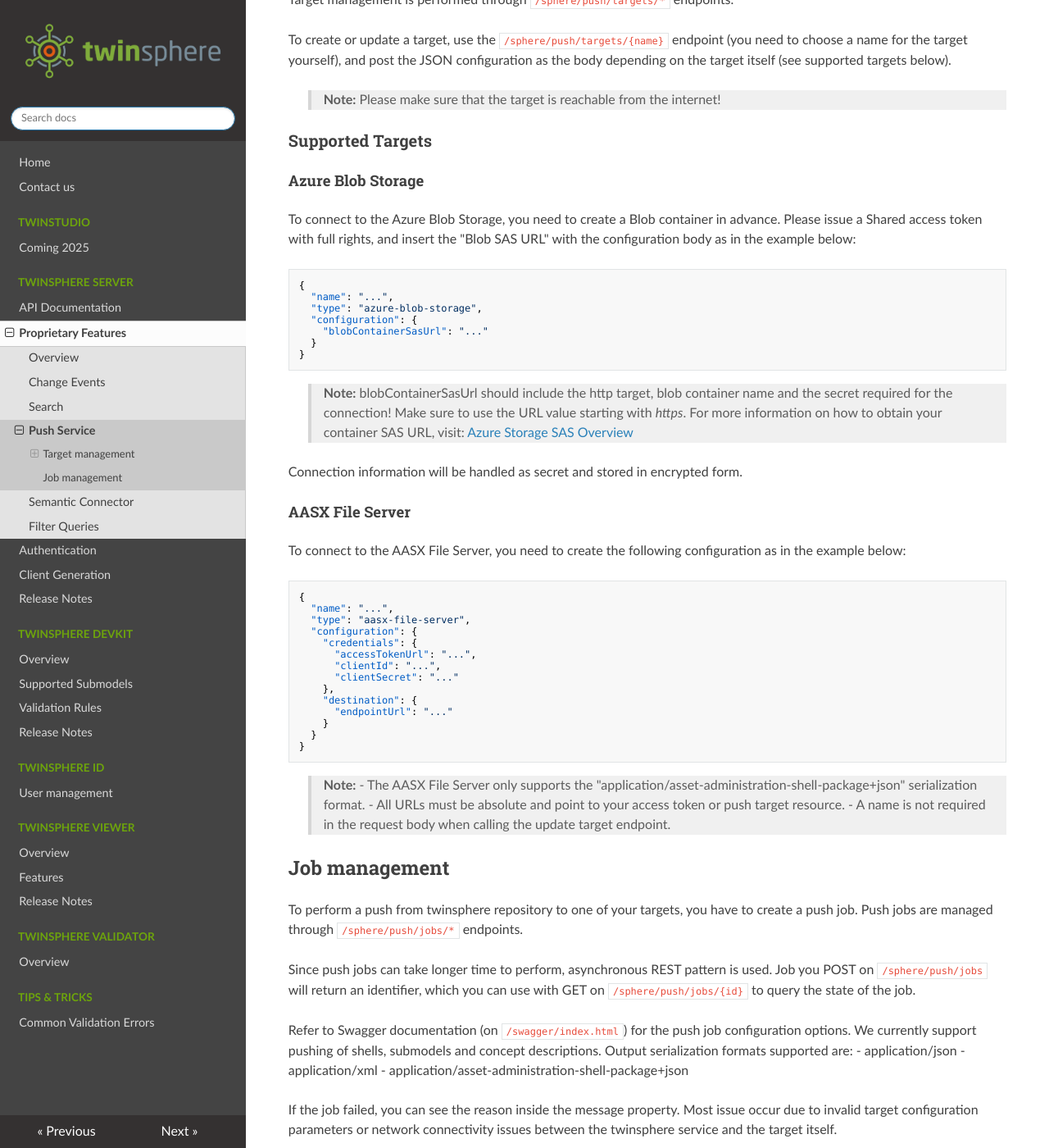
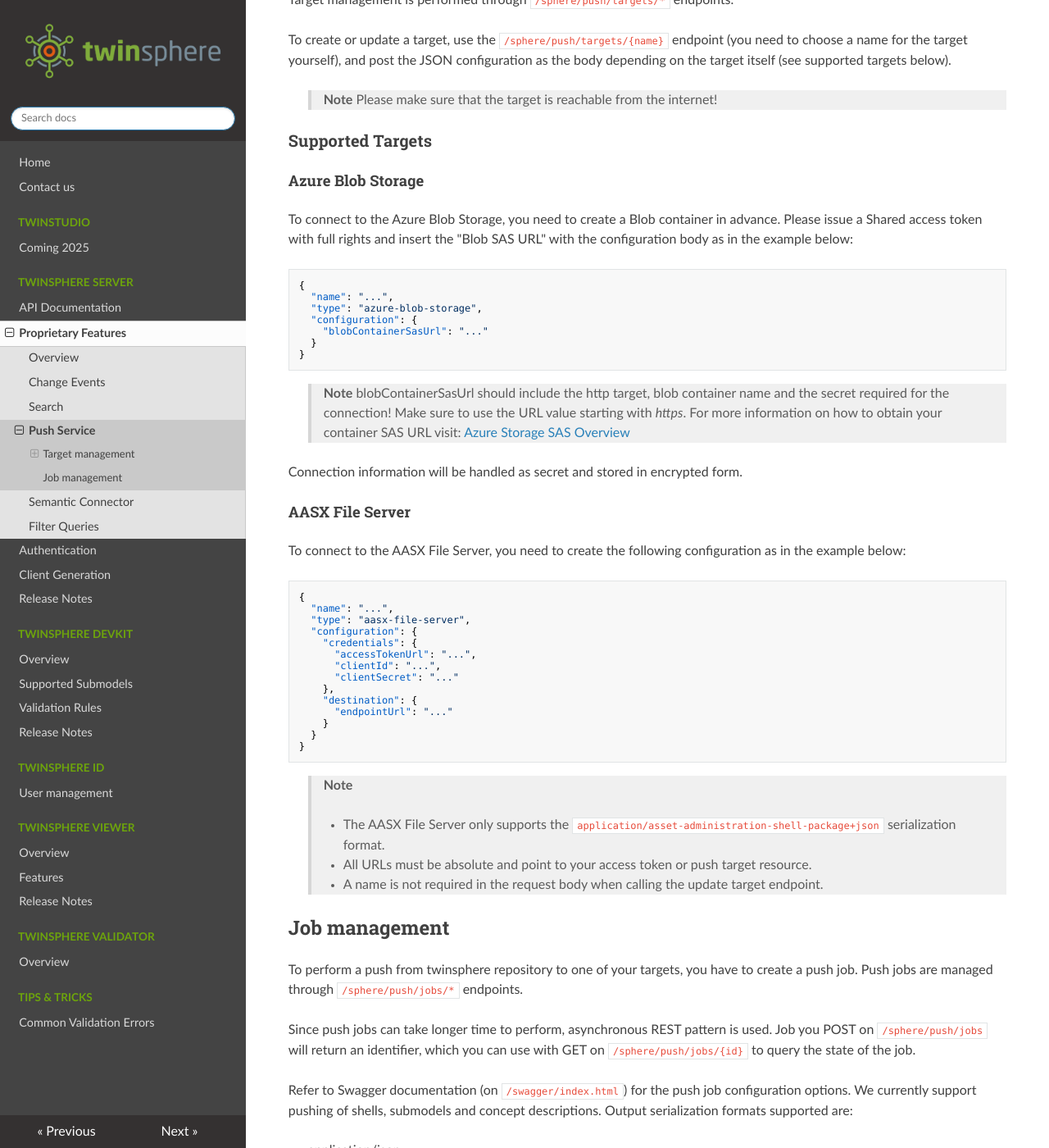
Before and after one commit to twinsphere/twinsphere.github.io, an MkDocs documentation site: the page built from docs/api-push-service.md, in a window 1280 px wide and 1400 px high, scrolled down 420 px. Shown: the whole window at 82% size. Built offline with MkDocs 1.6.1, drawn with Linux system fonts in a browser that asks for light colours; nearby versions of some CDN libraries; some of the changed text lies outside the part shown.

````diff
--- a/docs/api-push-service.md
+++ b/docs/api-push-service.md
@@ -1,6 +1,8 @@
 # Push Service
 
-The twinsphere push service allows you to push serialized asset administration shells from your twinsphere tenant to any of the configurable endpoints. Take a look at the Swagger for more API documentation around each parameter and return value.
+The twinsphere push service allows you to push serialized asset administration shells
+from your twinsphere tenant to any of the configurable endpoints.
+Take a look at the Swagger for more API documentation around each parameter and return value.
 
 To send AAS data to a desired target, the following procedure must be followed:
 
@@ -11,16 +13,20 @@ To send AAS data to a desired target, the following procedure must be followed:
 
 Target management is performed through `/sphere/push/targets/*` endpoints.
 
-To create or update a target, use the `/sphere/push/targets/{name}` endpoint (you need to choose a name for the target yourself), and post the JSON configuration as the body depending on the target itself (see supported targets below).
+To create or update a target, use the `/sphere/push/targets/{name}` endpoint
+(you need to choose a name for the target yourself), and post the JSON configuration
+as the body depending on the target itself (see supported targets below).
 
-> **Note:**
+> **Note**
 > Please make sure that the target is reachable from the internet!
 
 ### Supported Targets
 
 #### Azure Blob Storage
 
-To connect to the Azure Blob Storage, you need to create a Blob container in advance. Please issue a Shared access token with full rights, and insert the "Blob SAS URL" with the configuration body as in the example below:
+To connect to the Azure Blob Storage, you need to create a Blob container in advance.
+Please issue a Shared access token with full rights and insert the "Blob SAS URL" with
+the configuration body as in the example below:
 
 ```json
 {
@@ -32,8 +38,11 @@ To connect to the Azure Blob Storage, you need to create a Blob container in adv
 }
 ```
 
-> **Note:**
-> blobContainerSasUrl should include the http target, blob container name and the secret required for the connection! Make sure to use the URL value starting with *https*. For more information on how to obtain your container SAS URL, visit: [Azure Storage SAS Overview](https://learn.microsoft.com/en-us/azure/storage/common/storage-sas-overview)
+> **Note**
+> blobContainerSasUrl should include the http target, blob container name and the secret
+> required for the connection! Make sure to use the URL value starting with *https*.
+> For more information on how to obtain your container SAS URL
+> visit: [Azure Storage SAS Overview](https://learn.microsoft.com/en-us/azure/storage/common/storage-sas-overview)
 
 Connection information will be handled as secret and stored in encrypted form.
 
@@ -57,22 +66,33 @@ To connect to the AASX File Server, you need to create the following configurati
   }
 }
 ```
-> **Note:**
-> - The AASX File Server only supports the "application/asset-administration-shell-package+json" serialization format.
+
+> **Note**
+>
+> - The AASX File Server only supports the `application/asset-administration-shell-package+json` serialization format.
 > - All URLs must be absolute and point to your access token or push target resource.
 > - A name is not required in the request body when calling the update target endpoint.
 
 ## Job management
 
-To perform a push from twinsphere repository to one of your targets, you have to create a push job. Push jobs are managed through `/sphere/push/jobs/*` endpoints.
+To perform a push from twinsphere repository to one of your targets, you have to create a push job.
+Push jobs are managed through `/sphere/push/jobs/*` endpoints.
 
-Since push jobs can take longer time to perform, asynchronous REST pattern is used. Job you POST on `/sphere/push/jobs` will return an identifier, which you can use with GET on `/sphere/push/jobs/{id}` to query the state of the job.
+Since push jobs can take longer time to perform, asynchronous REST pattern is used.
+Job you POST on `/sphere/push/jobs` will return an identifier, which you can use
+with GET on `/sphere/push/jobs/{id}` to query the state of the job.
 
-Refer to Swagger documentation (on `/swagger/index.html`) for the push job configuration options. We currently support pushing of shells, submodels and concept descriptions. Output serialization formats supported are:
+Refer to Swagger documentation (on `/swagger/index.html`) for the push job configuration options.
+We currently support pushing of shells, submodels and concept descriptions. Output serialization
+formats supported are:
+
 - application/json
 - application/xml
 - application/asset-administration-shell-package+json
 
-If the job failed, you can see the reason inside the message property. Most issue occur due to invalid target configuration parameters or network connectivity issues between the twinsphere service and the target itself.
+If the job failed, you can see the reason inside the message property.
+Most issue occur due to invalid target configuration parameters or
+network connectivity issues between the twinsphere service and the target itself.
 
-If you can not do anything with the error in the message, [please contact our support](contact.md) and ask for more detailed help.
+If you can not do anything with the error in the message,
+[please contact our support](contact.md) and ask for more detailed help.
````
Also changed, not shown: docs/api-auth.md (+1 -1 lines), docs/api-semantic-connector.md (+2 -2 lines).
